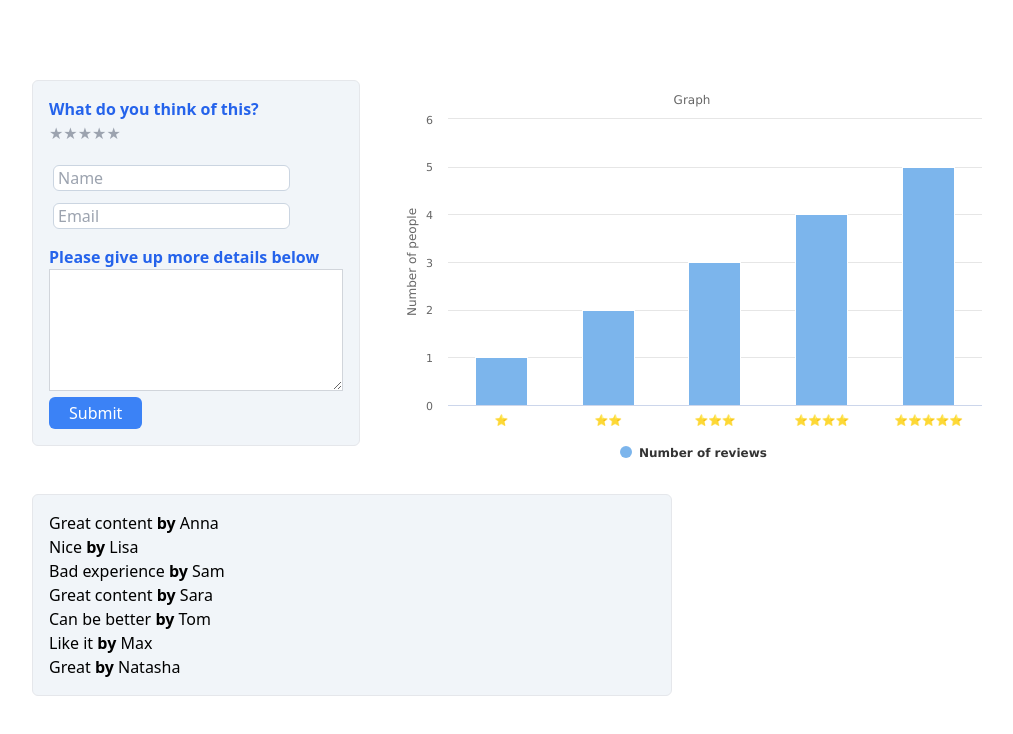
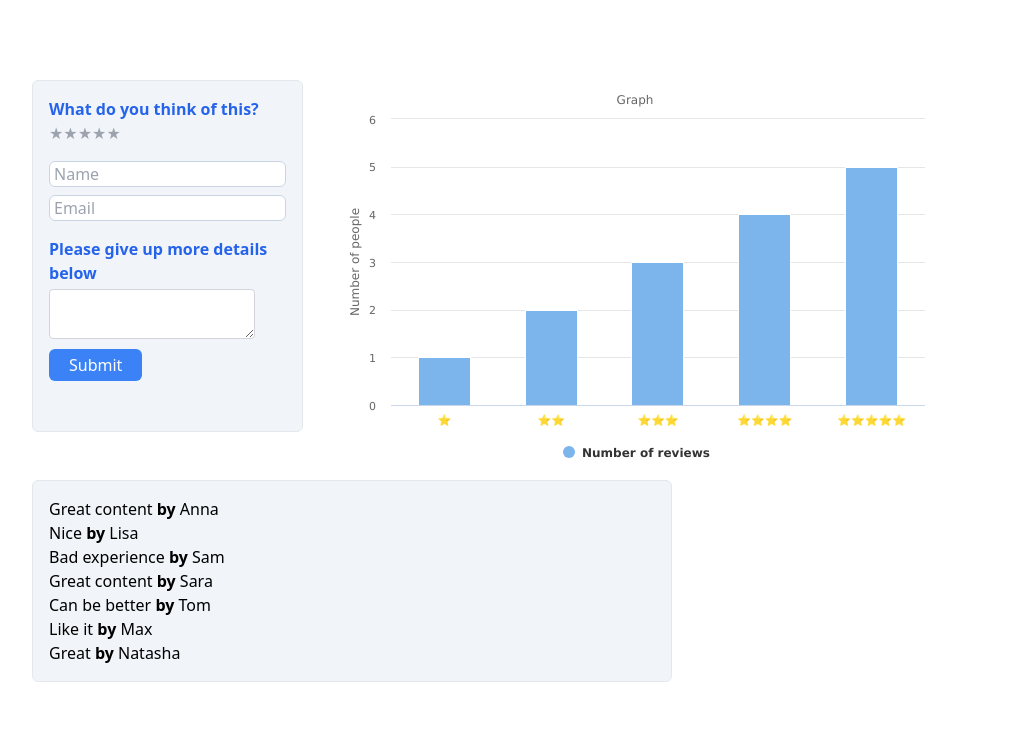
Before and after one commit to chuk-chuk/feedback-page, a React (Create React App) app: page / in a window 1280 px wide. Shown: the top 734 px of the page, without its empty margins (48-1061 px from the left). Built offline with nearby package versions, Linux system fonts and the light colour scheme.

Commit message:
Minor components changes

```diff
--- a/src/components/BoxInput/BoxInput.tsx
+++ b/src/components/BoxInput/BoxInput.tsx
@@ -2,7 +2,7 @@ import React from "react";
 import { BoxInputProps } from "./BoxInput.types";
 
 function BoxInput(props: BoxInputProps) {
-  const { id, textValue, handleOnChange, ...rest } = props;
+  const { id, ...rest } = props;
 
   return (
     <div>
@@ -11,11 +11,7 @@ function BoxInput(props: BoxInputProps) {
       </label>
       <textarea
         id={id}
-        className="border border-gray-300"
-        value={textValue}
-        onChange={handleOnChange}
-        rows={5}
-        cols={30}
+        className="pl-1 my-1 border rounded border-gray-300"
         {...rest}
       />
     </div>
--- a/src/components/BoxInput/BoxInput.types.ts
+++ b/src/components/BoxInput/BoxInput.types.ts
@@ -1,7 +1,5 @@
-import { ChangeEvent, TextareaHTMLAttributes } from "react";
+import { TextareaHTMLAttributes } from "react";
 
 export type BoxInputProps = {
   id: string;
-  textValue: string;
-  handleOnChange: (event: ChangeEvent<HTMLTextAreaElement>) => void;
 } & TextareaHTMLAttributes<HTMLTextAreaElement>;
--- a/src/components/Button/Button.tsx
+++ b/src/components/Button/Button.tsx
@@ -2,10 +2,9 @@ import React from "react";
 import { ButtonProps } from "./Button.types";
 
 function Button(props: ButtonProps) {
-  const { title, buttonClassName, type, ...rest } = props;
+  const { title, buttonClassName, ...rest } = props;
   return (
     <button
-      type="submit"
       className={`px-5 py-1 bg-blue-500 text-white rounded-md ${buttonClassName}`}
       {...rest}
     >
--- a/src/components/Graph/Graph.config.ts
+++ b/src/components/Graph/Graph.config.ts
@@ -4,9 +4,7 @@ export const getChartOptions = (series: number[]) => {
       type: "column",
     },
     credits: { enabled: false },
-    accessibility: {
-      description: "This is the most used desktop screen reader",
-    },
+    accessibility: { enabled: false },
     title: {
       text: "",
     },
--- a/src/components/TextInput/TextInput.tsx
+++ b/src/components/TextInput/TextInput.tsx
@@ -7,7 +7,7 @@ function TextInput({ id, inputClassName, ...rest }: TextInputProps) {
       <input
         name={id}
         id={id}
-        className={`pl-1 ml-1 my-1 peer border rounded-md border-slate-300 hover:border-slate-400 focus:outline-none appearance-none ${inputClassName}`}
+        className={`pl-1 mb-1 peer border rounded-md border-slate-300 hover:border-slate-400 focus:outline-none appearance-none ${inputClassName}`}
         {...rest}
       />
     </div>
```
